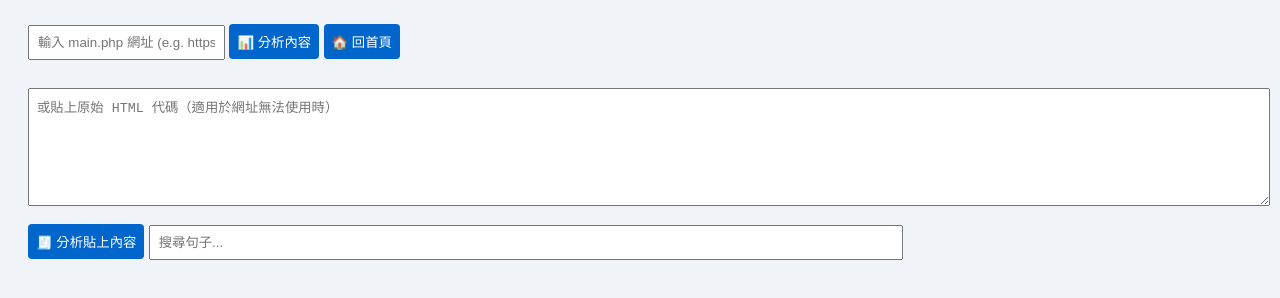
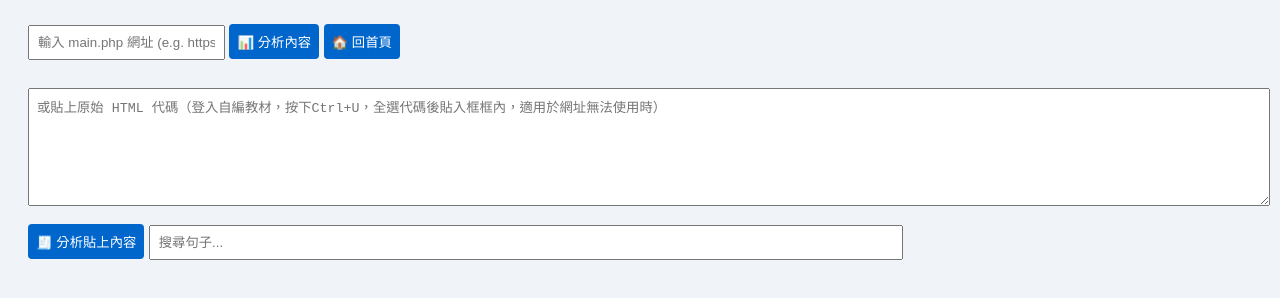
Before and after one commit to Calumai/klokah-parser, a plain HTML site: page index.html in a window 1280 px wide. Shown: the part 98-396 px from the top of the page. Drawn offline with nearby package versions, Linux system fonts and the light colour scheme.

Commit message:
Update index.html

```diff
--- a/index.html
+++ b/index.html
@@ -28,7 +28,7 @@
   <button onclick="analyzeOnly()">📊 分析內容</button>
   <button onclick="location.reload()">🏠 回首頁</button>
   <br><br>
-  <textarea id="raw-html" placeholder="或貼上原始 HTML 代碼（適用於網址無法使用時）"></textarea>
+  <textarea id="raw-html" placeholder="或貼上原始 HTML 代碼（登入自編教材，按下Ctrl+U，全選代碼後貼入框框內，適用於網址無法使用時）"></textarea>
   <button onclick="analyzeFromHtml()">🧾 分析貼上內容</button>
 
   <input type="text" id="search" placeholder="搜尋句子..." style="width: 60%; margin-top: 10px;">
```
